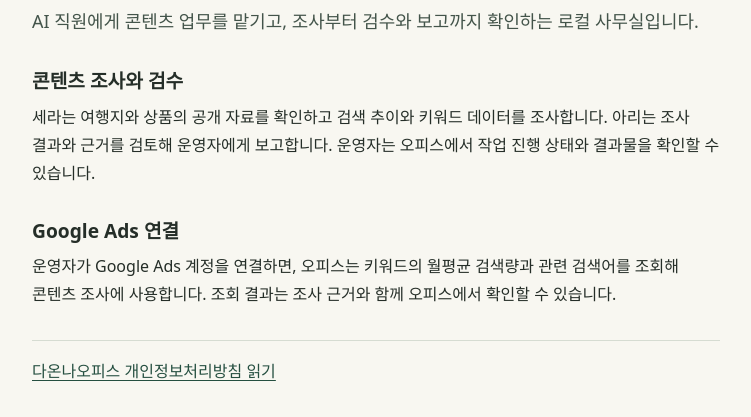
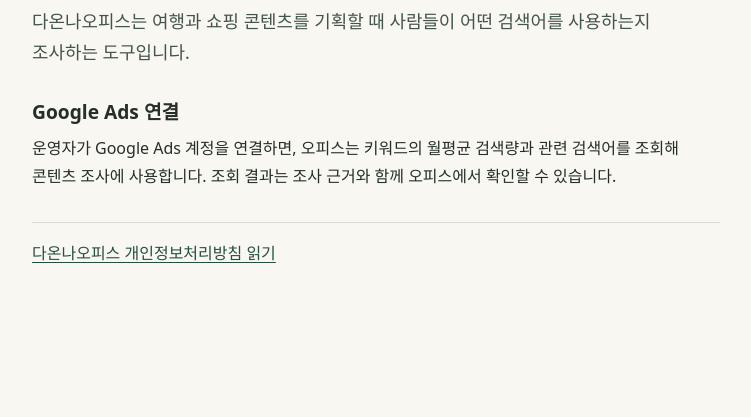
Before and after one commit to hg01917-design/hg01917-design.github.io, a plain HTML site: page index.html in a window 1280 px wide. Shown: the part 213-630 px from the top of the page, without its empty margins (264-1015 px from the left). Drawn offline with Linux system fonts and the light colour scheme.

Commit message:
공개 소개문을 서비스 목적과 키워드 조회로 간소화

```diff
--- a/index.html
+++ b/index.html
@@ -3,7 +3,7 @@
 <head>
   <meta charset="utf-8">
   <meta name="viewport" content="width=device-width, initial-scale=1">
-  <meta name="description" content="로컬에서 AI 직원에게 업무를 맡기고 조사 결과와 검수 내역을 확인하는 다온나오피스입니다.">
+  <meta name="description" content="다온나오피스의 콘텐츠 기획과 Google Ads 키워드 조사 기능을 안내합니다.">
   <title>다온나오피스 소개</title>
   <link rel="stylesheet" href="./office-info.css">
   <meta name="google-site-verification" content="IGcPYWDZhIB8fbkj8vSd8vAW49CWIEra1QY7XYwCZaQ">
@@ -17,11 +17,7 @@
   </header>
   <main>
     <h1>다온나오피스</h1>
-    <p class="lead">AI 직원에게 콘텐츠 업무를 맡기고, 조사부터 검수와 보고까지 확인하는 로컬 사무실입니다.</p>
-    <section>
-      <h2>콘텐츠 조사와 검수</h2>
-      <p>세라는 여행지와 상품의 공개 자료를 확인하고 검색 추이와 키워드 데이터를 조사합니다. 아리는 조사 결과와 근거를 검토해 운영자에게 보고합니다. 운영자는 오피스에서 작업 진행 상태와 결과물을 확인할 수 있습니다.</p>
-    </section>
+    <p class="lead">다온나오피스는 여행과 쇼핑 콘텐츠를 기획할 때 사람들이 어떤 검색어를 사용하는지 조사하는 도구입니다.</p>
     <section>
       <h2>Google Ads 연결</h2>
       <p>운영자가 Google Ads 계정을 연결하면, 오피스는 키워드의 월평균 검색량과 관련 검색어를 조회해 콘텐츠 조사에 사용합니다. 조회 결과는 조사 근거와 함께 오피스에서 확인할 수 있습니다.</p>
```
